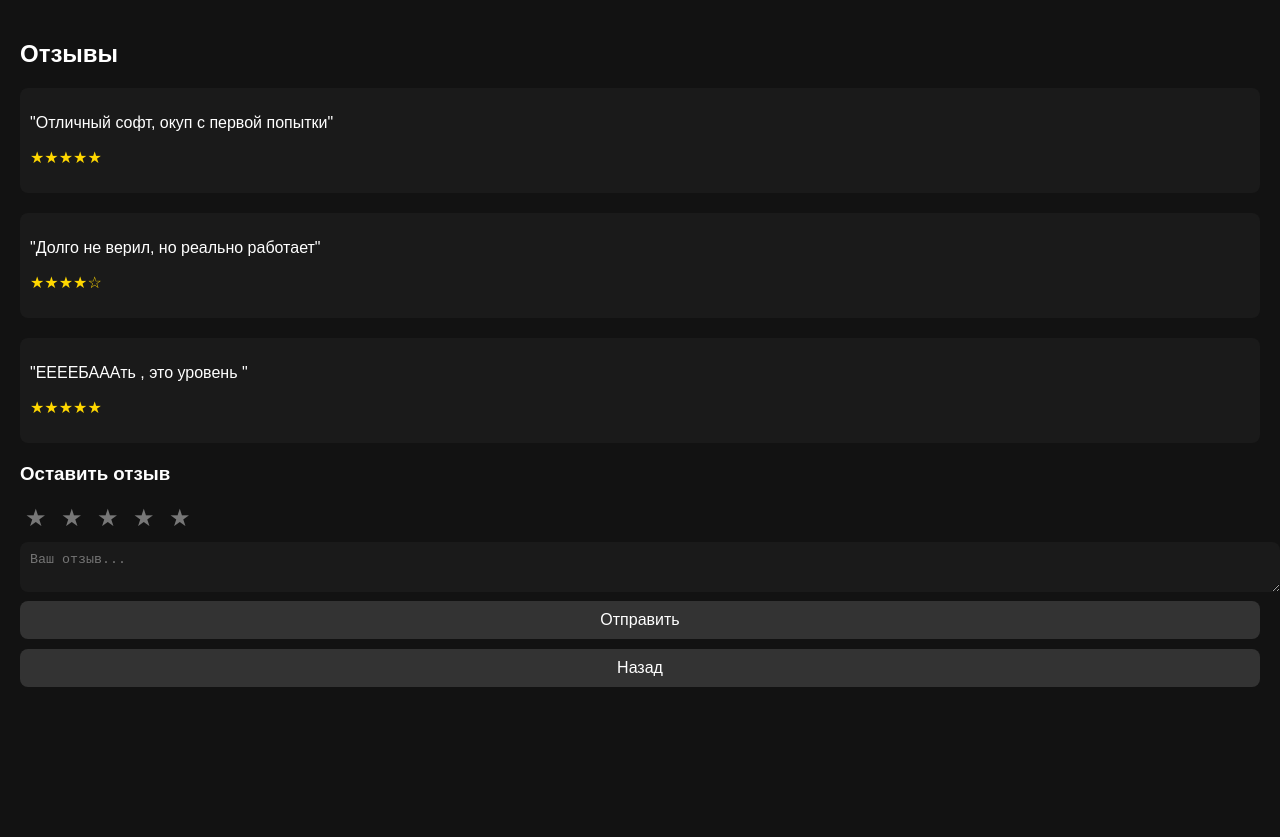
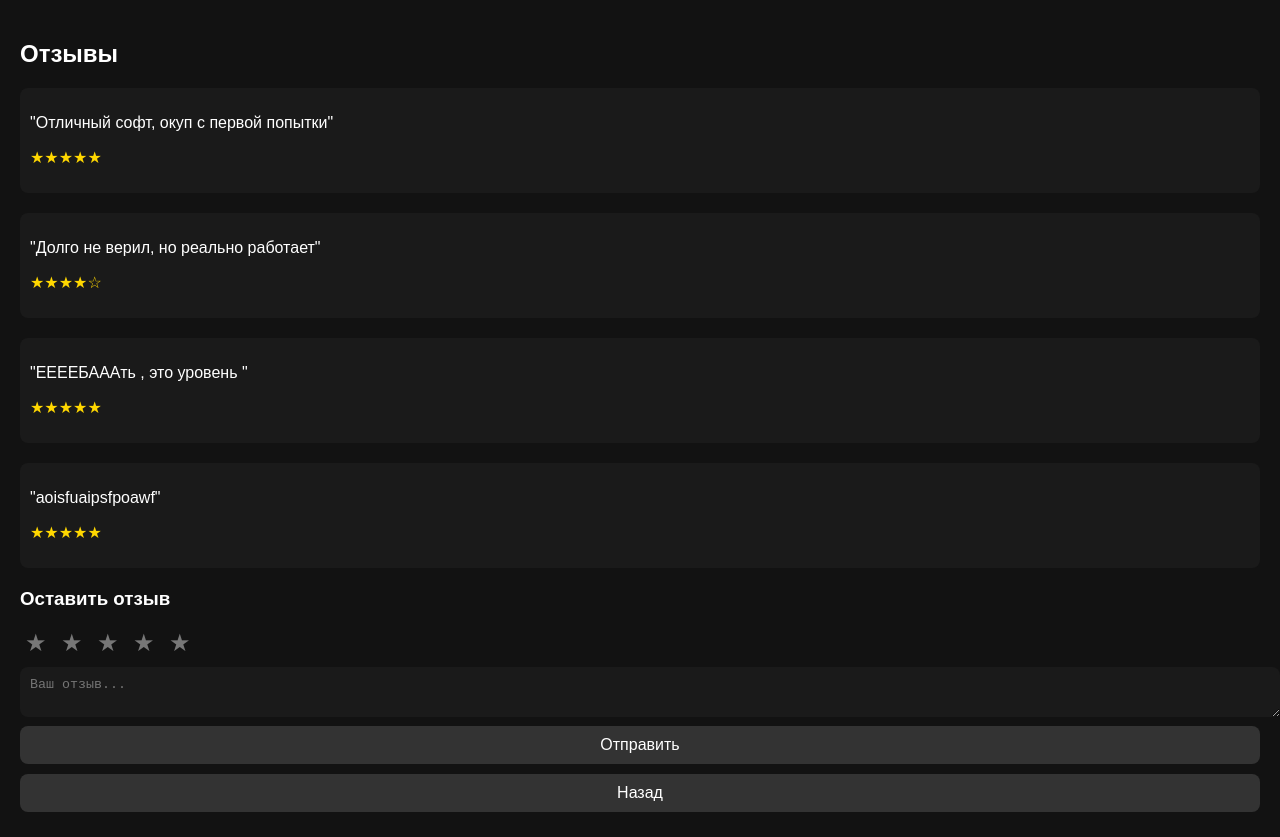
Before and after one commit to cultside/asdafasf, a plain HTML site: page index.html in a window 1280 px wide. Both pictures are taken after a click on the button "Отзывы". Before the commit the page ends 800 px from the top, so only its background shows below. Drawn offline with Linux system fonts and the light colour scheme.

Commit message:
Update index.html

```diff
--- a/index.html
+++ b/index.html
@@ -104,6 +104,10 @@
       <p>"ЕЕЕЕБАААть , это уровень "</p>
       <p class="stars">★★★★★</p>
     </div>
+    <div class="review">
+      <p>"aoisfuaipsfpoawf"</p>
+      <p class="stars">★★★★★</p>
+    </div>
 
     <!-- Форма отзыва -->
     <div id="reviewForm" style="margin-top: 20px;">
```
